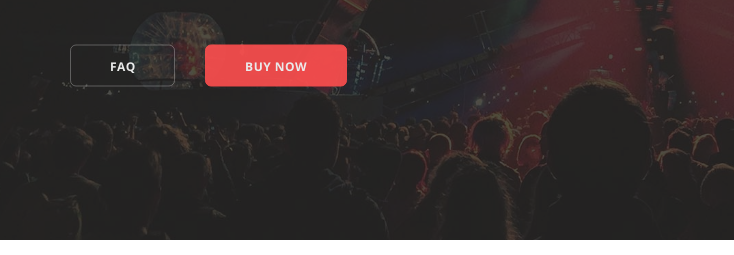
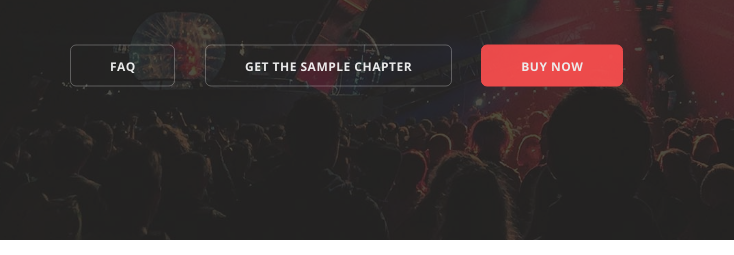
Before and after one commit to jd/scaling-python.com, a plain HTML site: page index.html in a window 1280 px wide. Shown: the part 260-515 px from the top of the page, 0-734 px from the left. Drawn offline with nearby package versions, Linux system fonts and the light colour scheme; files that its build step writes are made by us from their sources; a web font is replaced by a local one.

Commit message:
Add sample button on top

```diff
--- a/index.html
+++ b/index.html
@@ -53,6 +53,11 @@
                   <a class="btn type--uppercase inner-link" href="#faq">
                     <span class="btn__text">
                       FAQ
+                    </span>
+                  </a>
+                  <a class="btn type--uppercase inner-link" href="#sample-chapter">
+                    <span class="btn__text">
+                      Get the sample chapter
                     </span>
                   </a>
                   <a class="btn btn--primary type--uppercase inner-link" href="#packages">
@@ -447,7 +452,7 @@
         <div class="container">
           <div class="row">
             <div class="col-md-8 col-sm-6">
-              <h2>Get the sample chapter</h2>
+              <h2 id="sample-chapter">Get the sample chapter</h2>
               <p class="lead">
                 Not convinced yet? Get the table of contents and read the beginning of the book for free:
               </p>
```
